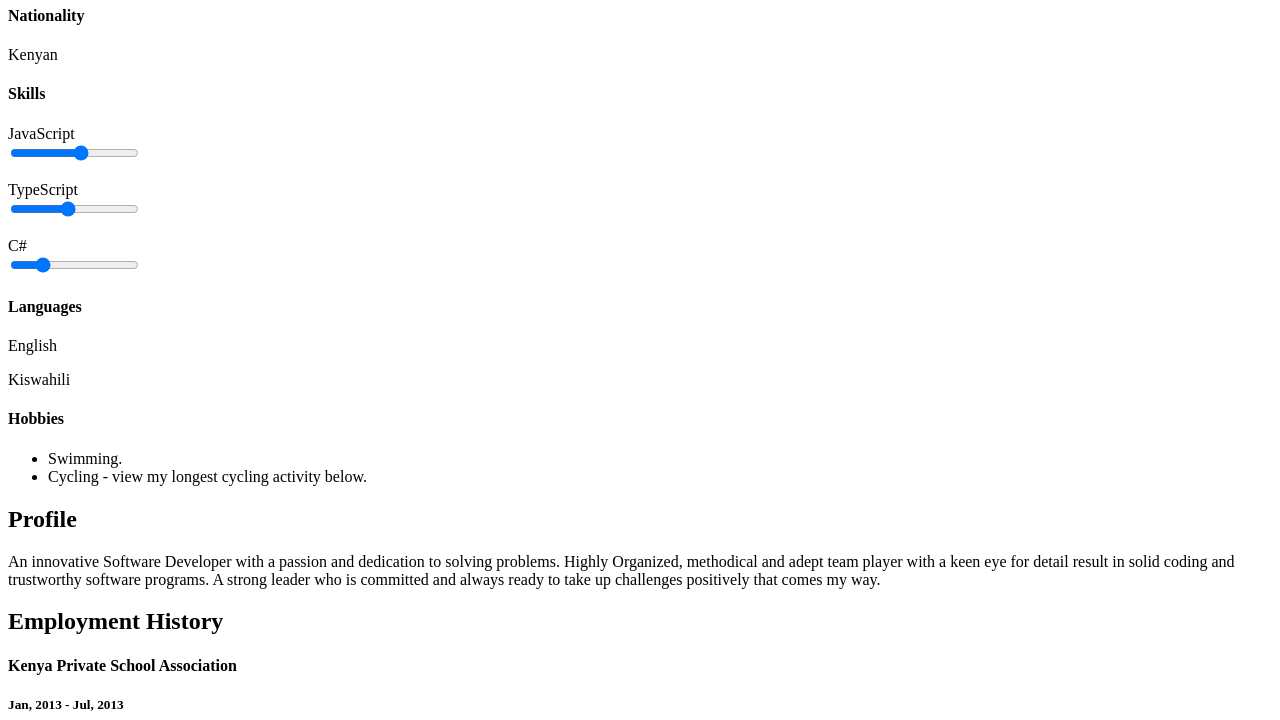
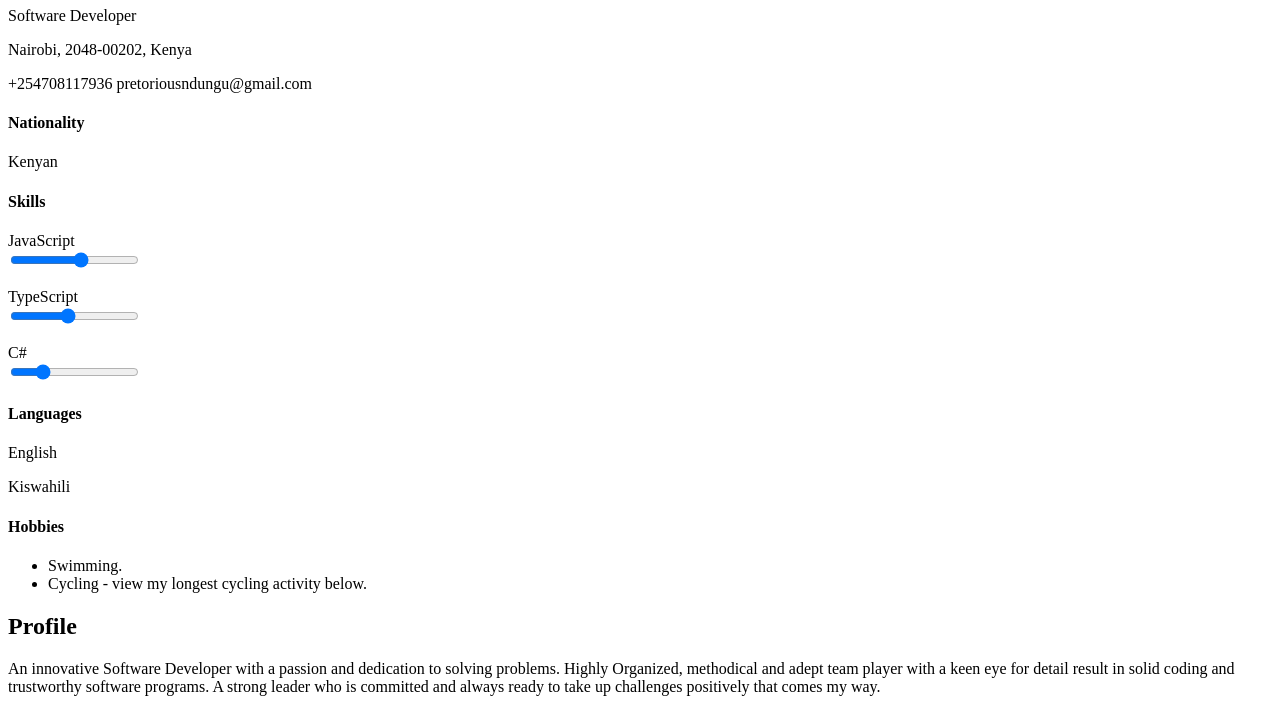
Before and after one commit to n-pretorious/week-one-prep-ip, a plain HTML site: page index.html in a window 1280 px wide. Shown: the part 73-793 px from the top of the page. Drawn offline with Linux system fonts and the light colour scheme.

Commit message:
Update information in the header div section

```diff
--- a/index.html
+++ b/index.html
@@ -9,6 +9,10 @@
   <div class="container">
     <div class="header">
       <h1>PRETORIOUS NDUNG'U</h1>
+      <p>Software Developer</p>
+
+      <p>Nairobi, 2048-00202, Kenya</p>
+      <p>+254708117936  pretoriousndungu@gmail.com</p>
     </div>
 
     <div class="nav">
```
